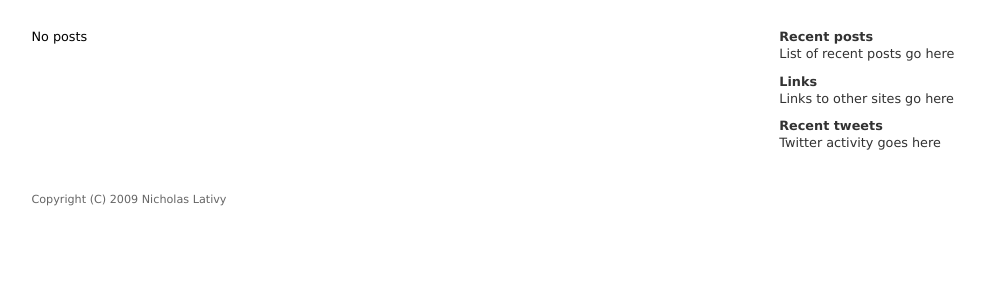
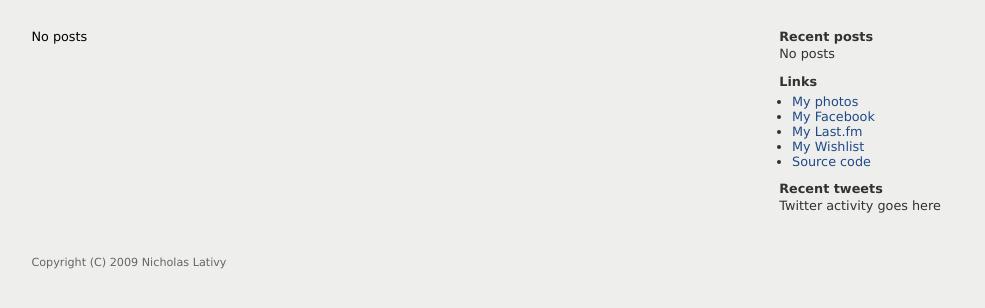
Before and after one commit to nlativy/scritti, a Django app: template templates/posts/index.html in a window 1280 px wide. Shown: the top 308 px of the page, without its empty margins (103-1088 px from the left). Run offline with Django 3.2, Linux system fonts and the light colour scheme; the template is opened without the code that fills it, so the values that code supplies are empty.

Commit message:
More CSS tweaks, add some dummy data to template. Dummy data added to get a better idea as to how things will look.

```diff
--- a/site_media/main.css
+++ b/site_media/main.css
@@ -1,13 +1,34 @@
 body {
     font-family: Verdana, Arial, Helvetica, sans-serif;
     text-align: left;
+    background: #eeeeec;
+}
+
+a:link {
+    color: #204a87;
+    text-decoration: none;
+}
+
+a:visited {
+     color: #555753;
+     text-decoration: none;
+}
+
+a:active {
+    color: #204a87;
+    text-decoration: none;
+}
+
+a:hover {
+    text-decoration: underline;
 }
 
 #outer {
     width: 80%;
     margin-left: auto;
     margin-right: auto;
-    background: #ffffff;
+    /*background: #ffffff;*/
+    background: #eeeeec;
 }
 
 #header {
@@ -26,7 +47,6 @@ body {
     float: right;
     text-align: left;
     width: 30%;
-    /*clear: both;*/
 }
 
 #sidebar .widget {
@@ -45,6 +65,12 @@ body {
     font-size: 0.8em;
 }
 
+.widget ul {
+    font-size: 0.8em;
+    padding-left: 1em;
+    margin-top: 5px;
+}
+
 #footer {
     clear: both;
     margin: 0 auto;
@@ -56,6 +82,7 @@ body {
 
 h1 {
     font-size: 1.5em;
+    color: #2e3436;
 }
 
 h2 {
@@ -65,7 +92,31 @@ h2 {
     padding-bottom: 0px;
 }
 
-h2 a {
+h2 a:link {
+    display: block;
+    font-weight: normal;
+    margin-bottom: 0;
+    padding-bottom: 0;
+    text-decoration: none;
+}
+
+h2 a:hover {
+    display: block;
+    font-weight: normal;
+    margin-bottom: 0;
+    padding-bottom: 0;
+    text-decoration: none;
+}
+
+h2 a:visited {
+    display: block;
+    font-weight: normal;
+    margin-bottom: 0;
+    padding-bottom: 0;
+    text-decoration: none;
+}
+
+h2 a:active {
     display: block;
     font-weight: normal;
     margin-bottom: 0;
--- a/templates/posts/index.html
+++ b/templates/posts/index.html
@@ -35,11 +35,25 @@
         <div id="sidebar">
             <div class="widget">
                 <h3>Recent posts</h3>
-                <p>List of recent posts go here</p>
+                {% if latest_posts %}
+                    <ul>
+                    {% for post in latest_posts %}
+                        <li><a href="{{post.get_absolute_url}}">{{post.title}}</a></li>
+                    {% endfor %}
+                    </ul>
+                {% else %}
+                    <p>No posts</p>
+                {% endif %}
             </div>
             <div class="widget">
                 <h3>Links</h3>
-                <p>Links to other sites go here</p>
+                <ul>
+                <li><a href="fake">My photos</a></li>
+                <li><a href="fake">My Facebook</a></li>
+                <li><a href="fake">My Last.fm</a></li>
+                <li><a href="fake">My Wishlist</a></li>
+                <li><a href="fake">Source code</a></li>
+                </ul>
             </div>
             <div class="widget">
                 <h3>Recent tweets</h3>
```
